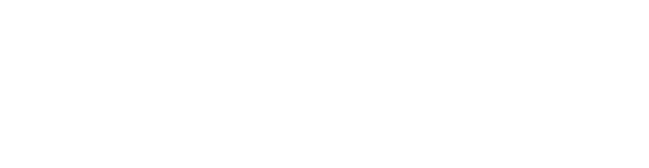
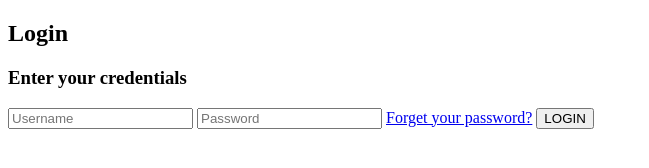
Before and after one commit to MillsapTatiana-FS/LoginPage, a plain HTML site: page index.html in a window 1280 px wide. Shown: the whole page, without its empty margins (0-649 px from the left). Drawn offline with Linux system fonts and the light colour scheme.

Commit message:
Creating login form

```diff
--- a/index.html
+++ b/index.html
@@ -9,6 +9,19 @@
 </head>
 <body>
 
+    <div class="login-card">
+        <h2>Login</h2>
+        <h3>Enter your credentials</h3>
+
+        <form class="login-form">
+            <input type="text" placeholder="Username">
+            <input type="password" placeholder="Password">
+            <a href="#">Forget your password?</a>
+            <button type="submit">LOGIN</button>
+        </form>
+
+    </div>
+
 
 
 </body>
```
